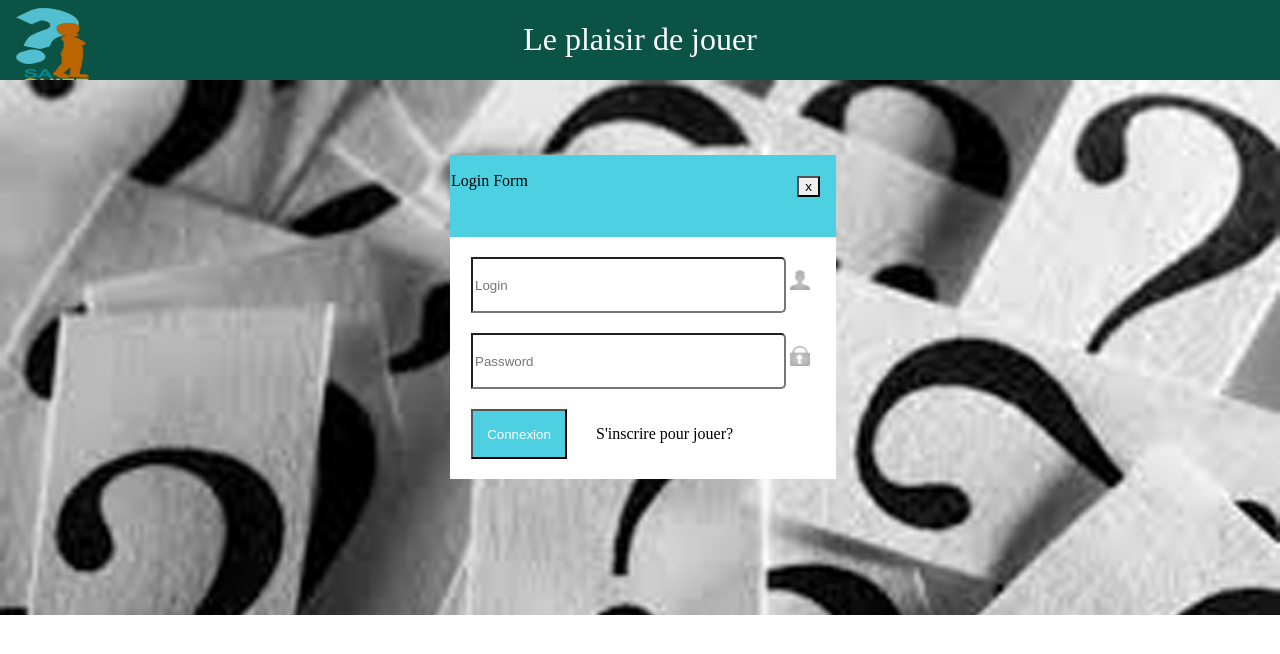
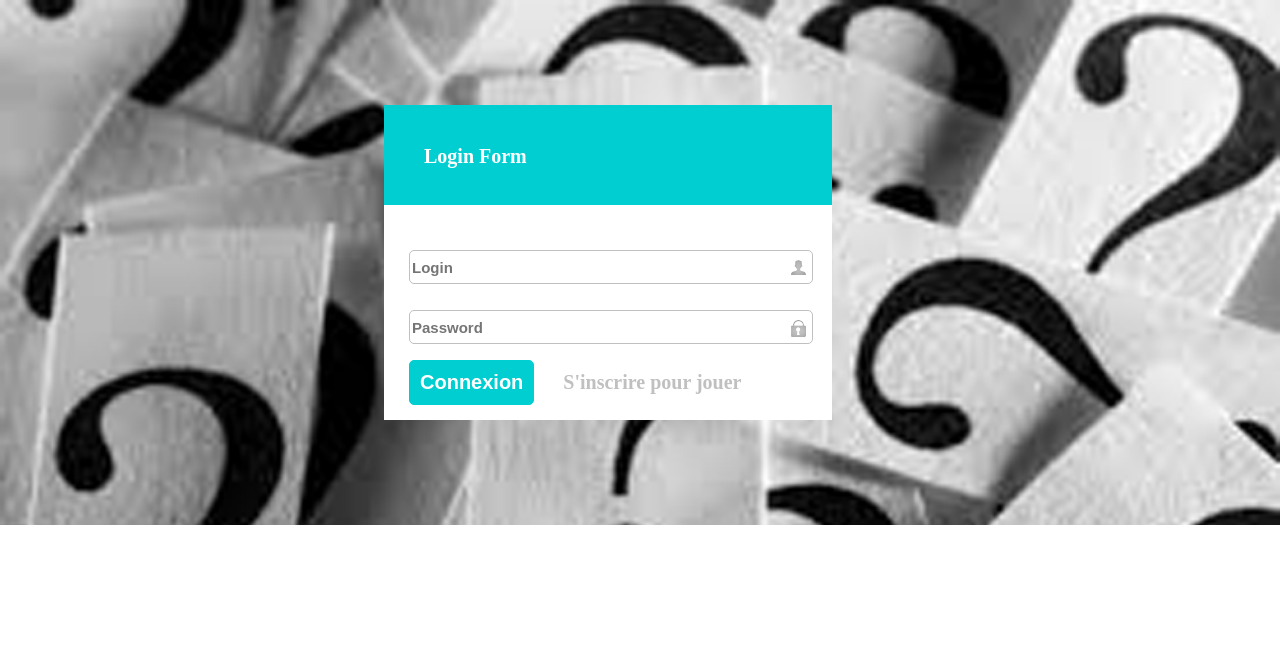
Before and after one commit to abiteye/mini_projet, a PHP site: page /connexion.php in a window 1280 px wide. Shown: the top 654 px of the page. Run offline with PHP 8.4, Linux system fonts and the light colour scheme.

Commit message:
Add files via upload

```diff
--- a/connexion.php
+++ b/connexion.php
@@ -1,32 +1,14 @@
 <?php
-session_start();
-include ("fonctions.php");
-#inclusion du fichier json
-$donnee = file_get_contents('fichier.json');
-$tabdon = json_decode($donnee, true);
-?>
-<?php
-#validation des champs
-$login=$mdp="";
-$loginUser=$passwordUser="";
-if (isset($_POST['connecter'])) {
-    #Recupération des variables du formulaire
+    if(isset($_POST['connecter'])) {
         $login=$_POST['login'];
-    $mdp=$_POST['password'];
-    $sortie=connexion($login, $mdp);
-        if($sortie==$tabadmin){
-
-            header("location:accueil-admin.php");
-        }
-        elseif($sortie=$tabjoueur) {
-            header("location:accueil-joueur.php");
-
-        }
-        else {
-            header("location:connexion.php");
+        $pwd=$_POST['pwd'];
+        $resultat=connexion($login,$pwd);
+        if($resultat=="error"){
+            echo "Login ou mot de passe incorrect";
+        }else{
+            header("location:index.php?lien=" .$resultat);
         }
     }
-
 ?>
 
 <!DOCTYPE html>
@@ -34,32 +16,65 @@ if (isset($_POST['connecter'])) {
 <head>
     <meta charset="UTF-8">
     <meta name="viewport" content="width=device-width, initial-scale=1.0">
-    <link rel="stylesheet" type="text/css" href="miniprojet.css"/>
+    <link rel="stylesheet" type="text/css" href="../css/quizz.css"/>
     <title>Page de connexion</title>
 </head>
 <body>
-    <?php include ("entete.php");?>
-
   <div class="conteneur">
-
-        <div class="ouverture">
-            <div id="haut">
-                <p>Login Form</p><input id="bouton" type="submit" value="x">
+    <div class="container">
+      <div class="container-header">
+          <div class="title">Login Form</div>
       </div>
-            <div id="bas">
-              <form action="index.php" method="post">
-                <input id="login" type="text" placeholder="Login" name="login">
-                <img id="image1" src="Images/Icônes/ic-login.png" alt="l'icone dulogin"><br>
-                <input id="password" type="password" placeholder="Password" name="password">
-                <img id="image2" src="Images/Icônes/ic-password.png" alt="l'icone du mot de passe"><br>
-                <input id="boutonconnecter" type="submit" name="connecter" value="Connexion">
-                <a href="inscription.php">S'inscrire pour jouer?</a>
+      <div class="container-body">
+          <form action="" method="post" id="form-connexion">
+              <div class="input-form">
+                  <div class="icon-form icon-form-login"></div>
+                  <input type="text" class="form-control" error="error-1" name="login" id="" placeholder="Login">
+                  <div class="error-form" id="error-1"></div>
+              </div>
+              <div class="input-form">
+                  <div class="icon-form icon-form-pwd"></div>
+                  <input type="password" class="form-control" error="error-2" name="pwd" id="" placeholder="Password">
+                  <div class="error-form" id="error-2"></div>
+              </div>
+              <div class="input-form">
+                  <button type="submit" class="bouton-form" name="connecter" id="">Connexion</button>
+                  <a href="" class="link-form" >S'inscrire pour jouer</a>
+              </div>
           </form>
       </div>
+    </div>
+  </div>
+<script>
+        const inputs= document.getElementsByTagName("input");
+        for(input of inputs){
+            input.addEventListener("keyup", function(e){
+                if(e.target.hasAttribute("error")) {
+                    var idDivError=e.target.getAttribute("error");
+                    document.getElementById(idDivError).innerText=""
 
-        </div>
+                }
+            })
+        }
 
-    </div>
+    document.getElementById("form-connexion").addEventListener("submit", function(e){
+        const inputs= document.getElementsByTagName("input");
+        var error=false;
+            for(input of inputs){
+                if(input.hasAttribute("error")){
+                    var idDivError=input.getAttribute("error");
+                        if(!input.value){
+                            document.getElementById(idDivError).innerText="Ce champ est obligatoire"
+                            error=true
+                        }
+                }
+            }
+    if(error){
+        e.preventDefault();
+        return false;
+    }
+    })
+</script>
 
 </body>
 </html>
--- /dev/null
+++ b/quizz.css
@@ -0,0 +1,117 @@
+    /*page principale*/
+
+    body {
+        padding: 0px;
+        margin: 0px;
+    }
+    /*Background du site*/
+
+    .entete {
+        background-color: #0B5345;
+        height: 100px;
+    }
+
+    .logo {
+        background-image: url("../Images/logo-QuizzSA.png");
+        background-size: 40%;
+        height: 90px;
+        width: 10%;
+        margin-left: 30px;
+        background-repeat: no-repeat;
+    }
+
+    .entete-text {
+        color: white;
+        position: absolute;
+        top: 25px;
+        left: 35%;
+        font-size: 30px;
+        font-weight: bold;
+    }
+
+    .conteneur {
+        height: 525px;
+        background-image: url("../Images/img-bg.jpg");
+        background-repeat: no-repeat;
+        background-size: cover;
+    }
+    /*Page dez connexion*/
+
+    .container {
+        width: 35%;
+        height: 60%;
+        background-color: white;
+        top: 20%;
+        left: 30%;
+        position: relative;
+    }
+
+    .container-header {
+        height: 100px;
+        background-color: darkturquoise;
+    }
+
+    .title {
+        color: white;
+        font-size: 20px;
+        font-weight: bold;
+        padding: 40px;
+    }
+
+    .input-form {
+        height: 50px;
+        margin: 10px 25px;
+    }
+
+    .form-control {
+        width: 100%;
+        height: 30px;
+        border-radius: 5px;
+        border: 1px solid silver;
+        font-size: 15px;
+        font-weight: bold;
+    }
+
+    .error-form {
+        color: red;
+        width: 100%;
+        font-size: 16px;
+        font-weight: bold;
+    }
+
+    .icon-form {
+        position: relative;
+        top: 45px;
+        left: 96%;
+        width: 30px;
+        height: 35px;
+    }
+
+    .icon-form-login {
+        background-image: url('../Images/Icônes/ic-login.png');
+        background-repeat: no-repeat;
+    }
+
+    .icon-form-pwd {
+        background-image: url('../Images/Icônes/ic-password.png');
+        background-repeat: no-repeat;
+    }
+
+    .bouton-form {
+        color: white;
+        padding: 10px;
+        margin-top: 25px;
+        font-size: 20px;
+        font-weight: bold;
+        border-radius: 5px;
+        background-color: darkturquoise;
+        border: 1px solid darkturquoise;
+    }
+
+    .link-form {
+        font-size: 20px;
+        font-weight: bold;
+        margin-left: 25px;
+        color: silver;
+        text-decoration: none;
+    }
```
Also changed, not shown: accueil-admin.php (+10 -24 lines), fonctions.php (+32 -16 lines), index.php (+27 -1 lines), jeux.php (added, +10 -0 lines), utilisateur.json (added, +18 -0 lines). Lines whose indentation alone changed are shown as unchanged.
